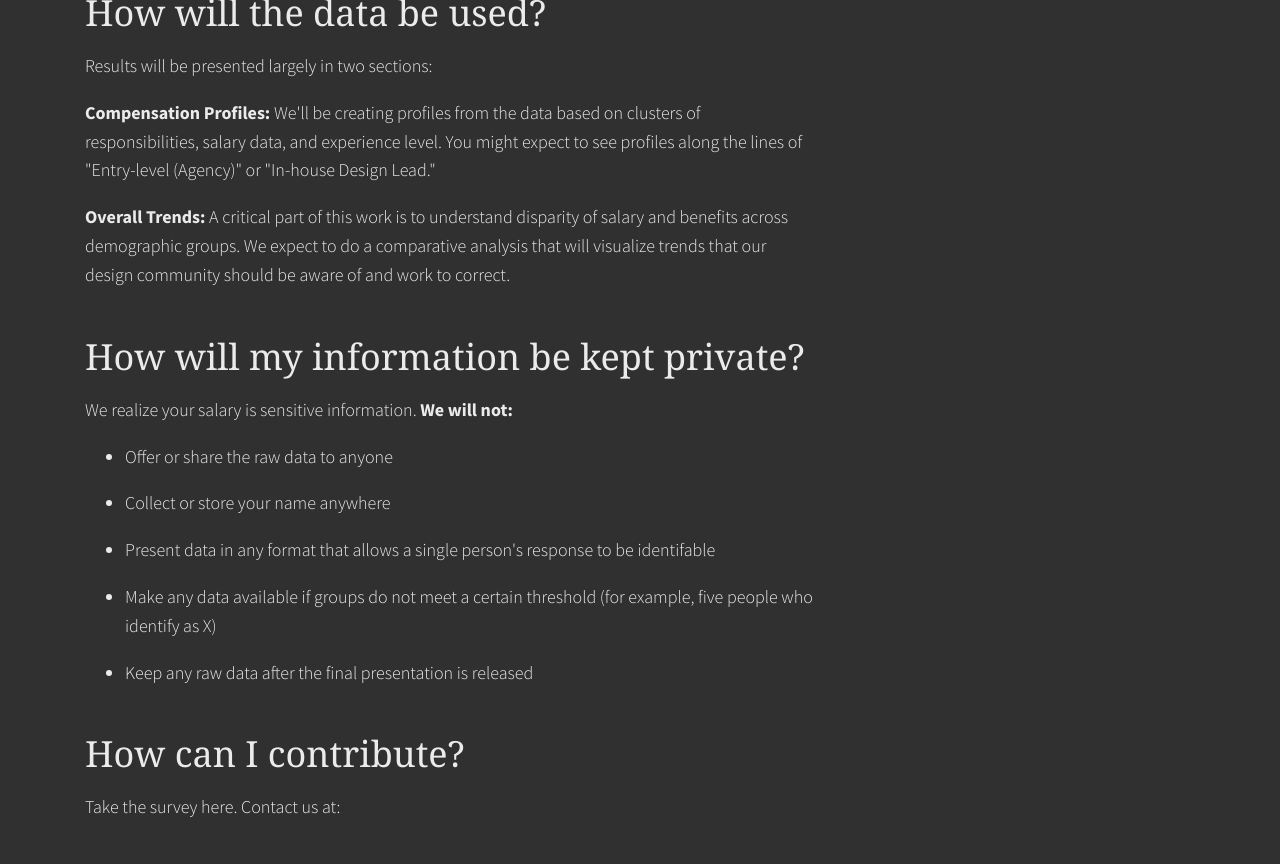
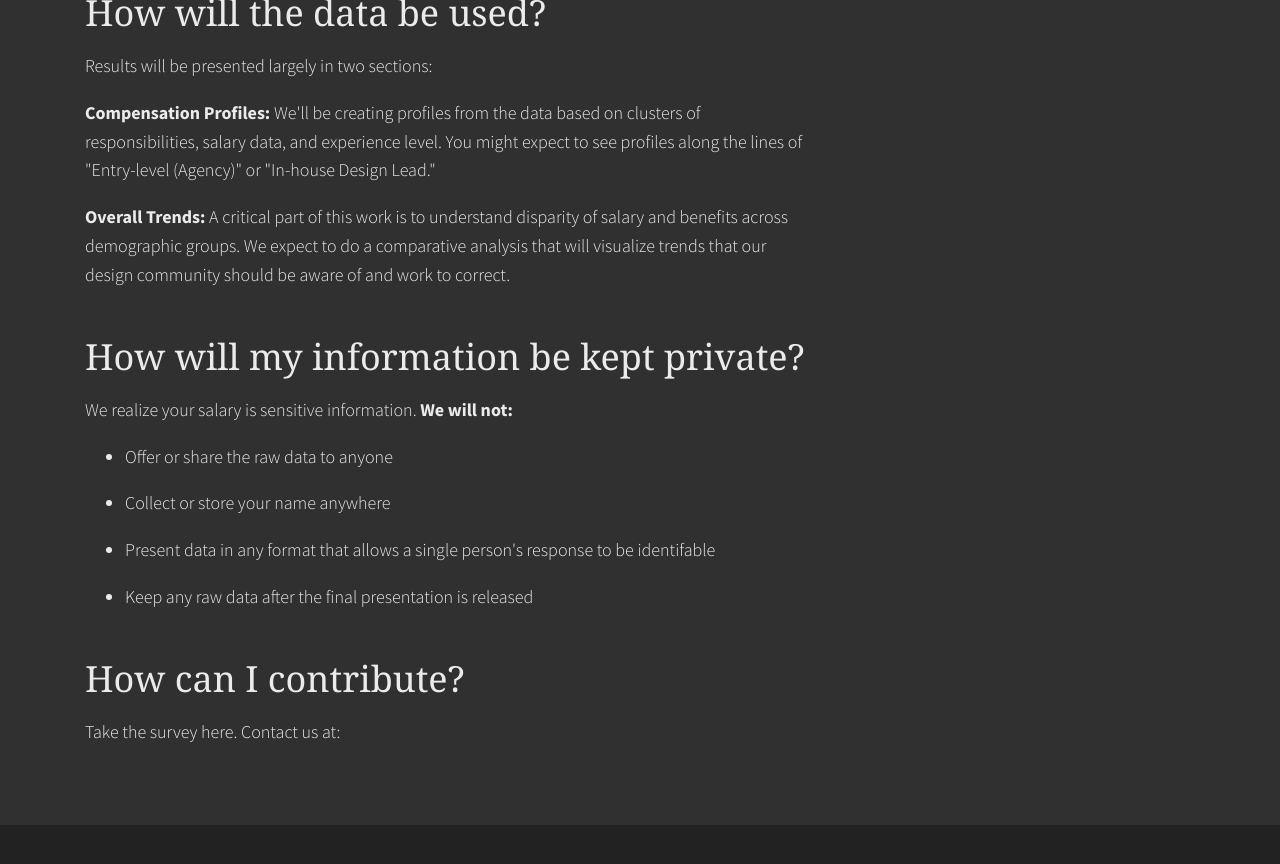
Before and after one commit to laurenhallden/designer-survey, a Jekyll site: the page built from index.md, in a window 1280 px wide and 900 px high, scrolled down 1563 px. Shown: the top 864 px of the window. Built offline with Jekyll 4.4.1, drawn with Linux system fonts in a browser that asks for light colours; nearby versions of some CDN libraries; after the commit the page ends 2388 px from its top, so only the background shows below that.

Commit message:
removing li

```diff
--- a/_layouts/standard.html
+++ b/_layouts/standard.html
@@ -155,7 +155,6 @@
                     <li>Offer or share the raw data to anyone</li>
                     <li>Collect or store your name anywhere</li>
                     <li>Present data in any format that allows a single person's response to be identifable</li>
-                    <li>Make any data available if groups do not meet a certain threshold (for example, five people who identify as X)</li>
                     <li>Keep any raw data after the final presentation is released</li>
                 </ul>
 
```
